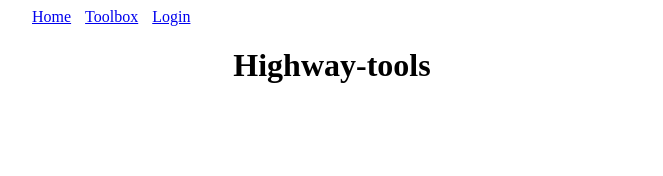
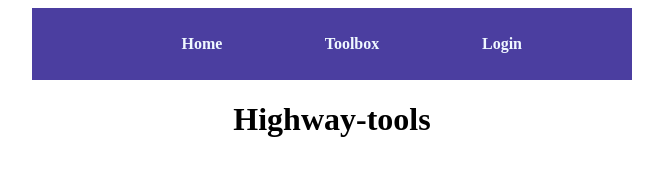
Before and after one commit to wryte123/highway-tools, a plain HTML site: page index.html in a window 1280 px wide. Shown: the whole page, without its empty margins (308-971 px from the left). Drawn offline with Linux system fonts and the light colour scheme.

Commit message:
Add font link to index.html and update main.css

```diff
--- a/styles/main.css
+++ b/styles/main.css
@@ -12,19 +12,33 @@ body {
   padding: 0 20px;
 }
 
-
 h1 {
   text-align: center;
   margin-bottom: 20px;
 }
 
-.head-ul{
-  list-style-type: none;
-  margin: 0;
-  padding: 0;
+.head-nav {
+  display: flex;
+  justify-content: center;
+  align-items: center;
+  height: auto;
+  background-color: #4b3ea0;
 }
 
-.head-ul li{
-  display: inline-block;
-  margin-right: 10px;
+.head-ul {
+  position: relative;
+  display: flex;
 }
+
+.head-ul li {
+  list-style: none;
+  width: 150px;
+  line-height: 40px;
+  text-align: center;
+}
+
+.head-ul li a {
+  color: aliceblue;
+  text-decoration: none;
+  font-weight: bold;
+}
```
Also changed, not shown: index.html (+8 -3 lines).
